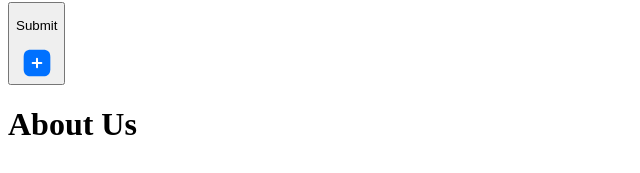
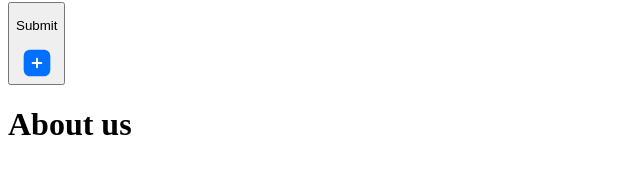
Before and after one commit to mrxnn/uzzn-w, a Next.js app: page /about in a window 1280 px wide. Shown: the part 295-468 px from the top of the page, without its empty margins (0-640 px from the left). Built offline with nearby package versions, Linux system fonts and the light colour scheme.

Commit message:
Added main pages

```diff
--- /dev/null
+++ b/components/Layout.js
@@ -0,0 +1,13 @@
+import Head from "next/head";
+
+export default function Layout({ title, children }) {
+  return (
+    <>
+      <Head>
+        <title>{`${title} - DSSX`}</title>
+        <link rel="icon" href="/favicon.ico" />
+      </Head>
+      {children}
+    </>
+  );
+}
--- a/pages/about.js
+++ b/pages/about.js
@@ -1,7 +1,9 @@
+import Layout from "../components/Layout";
+
 export default function about() {
   return (
-    <div>
-      <h1>About Us</h1>
-    </div>
+    <Layout title="About Us">
+      <h1>About us</h1>
+    </Layout>
   );
 }
```
Also changed, not shown: pages/faq.js (added, +9 -0 lines), pages/icons.js (added, +9 -0 lines), pages/resources.js (added, +9 -0 lines).
